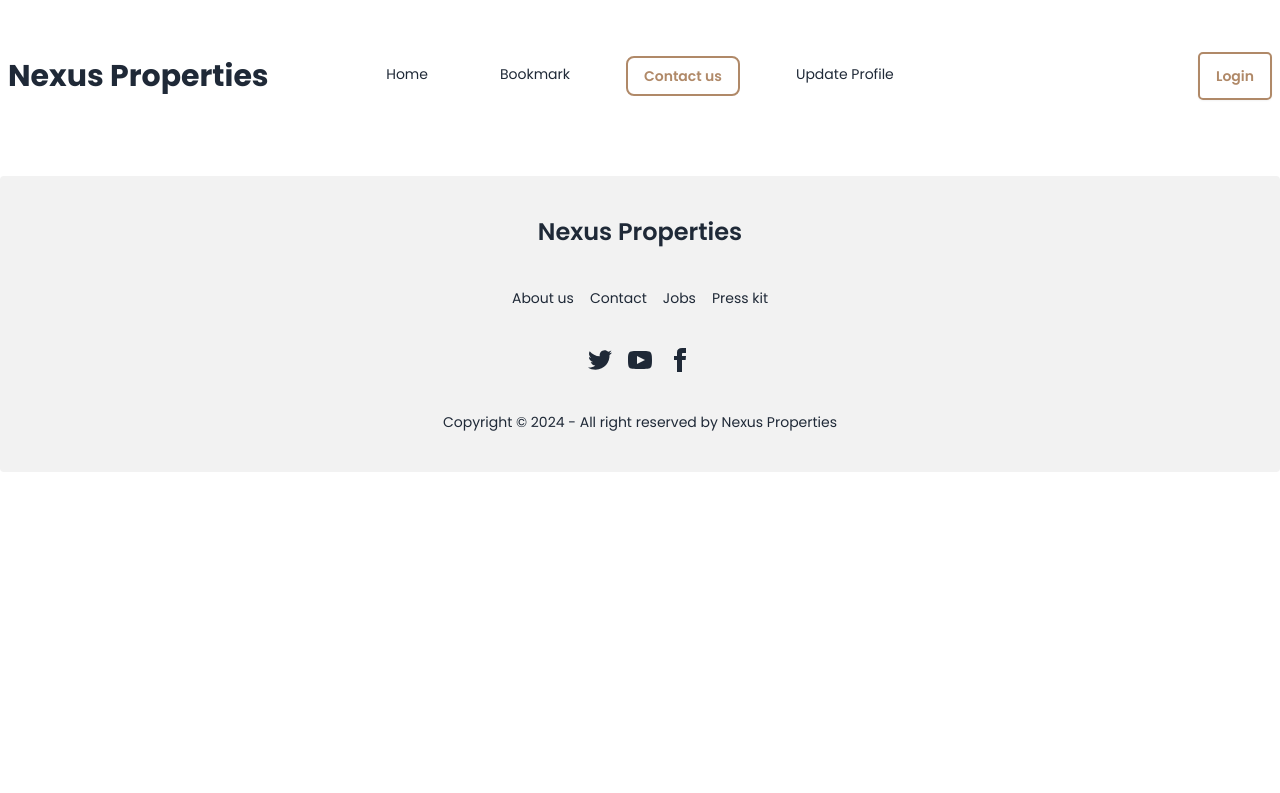
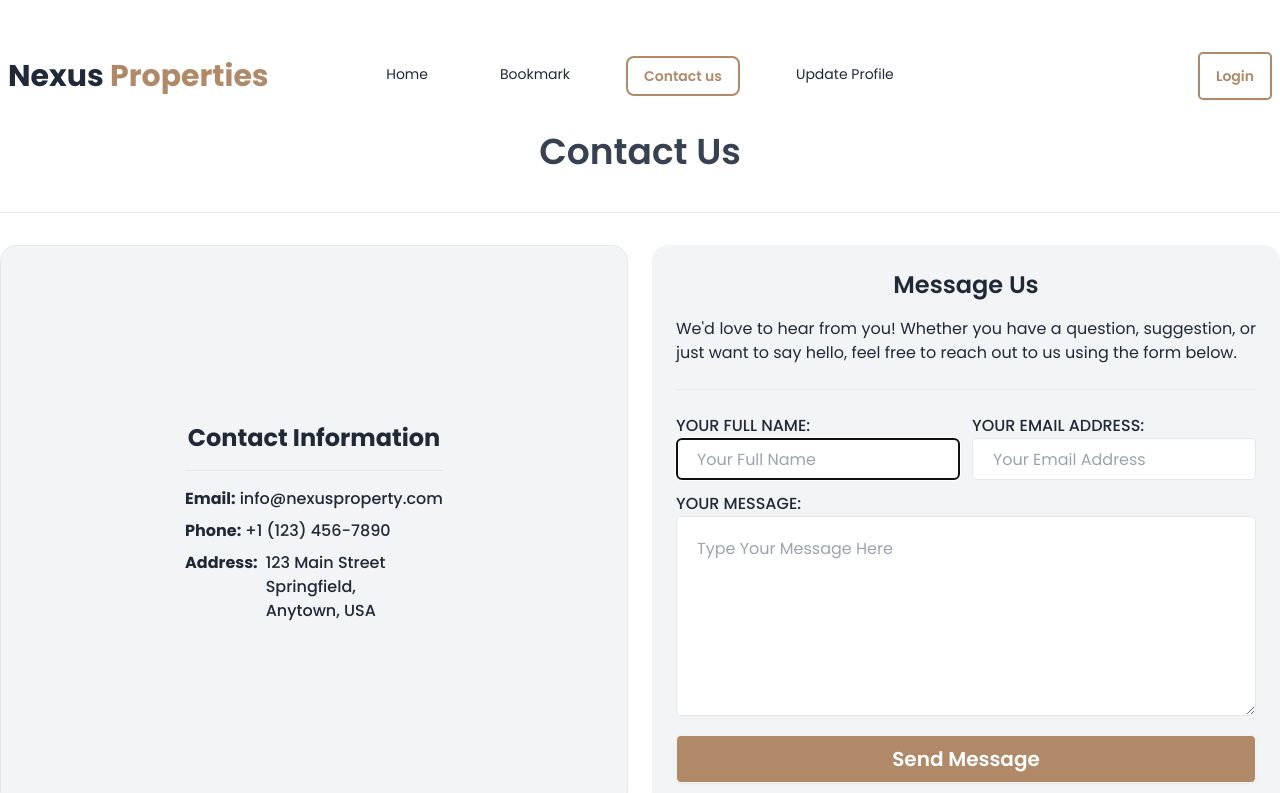
Before and after one commit to najim2004/Nexus-Properties, a React (Vite) app: page /contact-us in a window 1280 px wide. Shown: the top 793 px of the page. Built offline with nearby package versions, Linux system fonts and the light colour scheme; no server answers.

Commit message:
added review slider

```diff
--- a/package.json
+++ b/package.json
@@ -19,6 +19,7 @@
     "react-hook-form": "^7.51.2",
     "react-icons": "^5.0.1",
     "react-router-dom": "^6.22.3",
+    "react-toastify": "^10.0.5",
     "sort-by": "^1.2.0",
     "sweetalert2": "^11.10.7",
     "swiper": "^11.1.1"
--- a/src/App.jsx
+++ b/src/App.jsx
@@ -1,12 +1,16 @@
 import { Outlet } from "react-router-dom";
 import Navbar from "./Shared/Navbar/Navbar";
 import Footer from "./Shared/Footer/Footer";
+import { ToastContainer } from "react-toastify";
+
+import "react-toastify/dist/ReactToastify.css";
 function App() {
   return (
     <div className="">
       <Navbar></Navbar>
       <Outlet />
       <Footer></Footer>
+      <ToastContainer />
     </div>
   );
 }
--- a/src/AuthProvider/AuthProvider.jsx
+++ b/src/AuthProvider/AuthProvider.jsx
@@ -18,6 +18,7 @@ const AuthProvider = ({ children }) => {
   const [user, setUser] = useState(null);
   const [loading, setLoading] = useState(true);
   const [data, setData] = useState([]);
+  const [reviewData, setReviewData] = useState([]);
   const [dataLoading, setDataLoading] = useState(true);
 
   const registerUser = (email, password) => {
@@ -31,6 +32,14 @@ const AuthProvider = ({ children }) => {
       .then((data) => {
         setData(data);
         setDataLoading(false);
+      });
+  }, []);
+
+  useEffect(() => {
+    fetch("/Json/review.json")
+      .then((response) => response.json())
+      .then((data) => {
+        setReviewData(data);
       });
   }, []);
 
@@ -92,6 +101,7 @@ const AuthProvider = ({ children }) => {
 
   const contextData = {
     data,
+    reviewData,
     user,
     loading,
     dataLoading,
--- a/src/Pages/ContactUs/ContactUs.jsx
+++ b/src/Pages/ContactUs/ContactUs.jsx
@@ -1,11 +1,111 @@
-import React from 'react';
+import { useEffect, useRef } from "react";
+import { toast } from "react-toastify";
+const ContactUs = () => {
+  const nameRef = useRef(null);
+  const emailRef = useRef(null);
+  const messageRef = useRef(null);
+  useEffect(() => nameRef.current.focus(), []);
+  const handleSubmit = (e) => {
+    e.preventDefault();
+    toast.success("Wow! Message successfully sent!");
+    nameRef.current.value = "";
+    emailRef.current.value = "";
+    messageRef.current.value = "";
+    nameRef.current.focus();
+  };
+  return (
+    <div className="flex flex-col max-w-[1300px] mx-auto mt-5 items-center mb-6 lg:mb-12">
+      <h1 className="text-4xl font-semibold text-gray-700 mb-2">Contact Us</h1>
+      <hr className="w-full my-8 bg-gray-300 h-[1px]" />
 
-const ContactUs = () => {
-    return (
-        <div>
+      <div className="grid grid-cols-1 lg:grid-cols-2 gap-6 ">
+        <div className="border-[1px] rounded-2xl bg-gray-100 flex flex-col justify-center items-center text-start">
+          <div className="">
+            <h3 className="text-2xl font-bold text-center">
+              Contact Information
+            </h3>
+            <hr className="w-full my-4 bg-gray-300 h-[1px]" />
 
+            <h3 className="font-lg text-gry-500 font-medium mb-2">
+              <span className="font-bold">Email:</span> info@nexusproperty.com
+            </h3>
+
+            <h3 className="font-lg text-gry-500 font-medium mb-2">
+              <span className="font-bold">Phone:</span> +1 (123) 456-7890
+            </h3>
+
+            <div className="font-lg flex text-gry-500 gap-2 font-medium mb-2 items-start">
+              <span className=" font-bold">Address:</span>
+              <p className="max-w-[150px]">
+                123 Main Street Springfield, Anytown, USA
+              </p>
+            </div>
+          </div>
         </div>
-    );
+
+        <div className="contact-page bg-gray-100 p-6 rounded-2xl w-full">
+          <h3 className="text-2xl font-semibold text-center">Message Us</h3>
+          <p className="my-4 text-justify">
+            We'd love to hear from you! Whether you have a question, suggestion,
+            or just want to say hello, feel free to reach out to us using the
+            form below.
+          </p>
+
+          <hr className="w-full my-6 bg-gray-300 h-[1px]" />
+
+          <form
+            onSubmit={handleSubmit}
+            className="grid grid-cols-1 lg:grid-cols-2 gap-3"
+          >
+            <div className="form-group">
+              <label className="font-medium" htmlFor="name">
+                YOUR FULL NAME:
+              </label>
+              <br />
+              <input
+                ref={nameRef}
+                placeholder="Your Full Name"
+                className="p-5 bg-white border-[1px] h-10 w-full rounded-[5px]"
+                type="text"
+                id="name"
+                name="name"
+                required
+              />
+            </div>
+            <div className="form-group">
+              <label className="font-medium" htmlFor="email">
+                YOUR EMAIL ADDRESS:
+              </label>
+              <br />
+              <input
+                ref={emailRef}
+                placeholder="Your Email Address"
+                className="p-5 bg-white border-[1px] h-10 w-full rounded-[5px]"
+                type="email"
+                required
+              />
+            </div>
+            <div className="form-group lg:col-span-2">
+              <label className="font-medium">YOUR MESSAGE:</label>
+              <br />
+              <textarea
+                ref={messageRef}
+                placeholder="Type Your Message Here"
+                className="p-5 bg-white border-[1px] w-full h-[200px] rounded-[5px]"
+                required
+              ></textarea>
+            </div>
+            <button
+              type="submit"
+              className="w-full lg:col-span-2 rounded-[5px] btn bg-cmnBG text-white text-xl font-semibold"
+            >
+              Send Message
+            </button>
+          </form>
+        </div>
+      </div>
+    </div>
+  );
 };
 
 export default ContactUs;
--- a/src/Pages/DetailsPage/DetailsPage.jsx
+++ b/src/Pages/DetailsPage/DetailsPage.jsx
@@ -27,7 +27,7 @@ const DetailsPage = () => {
   return (
     <div>
       <div className="max-w-[1300px] grid grid-cols-1 gap-6 lg:grid-cols-6 mx-auto">
-        <div className="lg:col-span-4 p-5 h-fit border-[1px] border-gray-300 rounded-xl">
+        <div className="lg:col-span-4 p-5 h-fit border-[1px] m-3 border-gray-300 rounded-xl">
           <div className="h-[200px] md:h-[300px] lg:h-[400px] w-full rounded-lg bg-gray-200">
             <img
               className="w-full h-full rounded-lg"
@@ -71,8 +71,8 @@ const DetailsPage = () => {
             <span className="font-bold">Description : </span>
             {findData?.description}
           </div>
-          <div className="flex  mt-10 justify-between items-center">
-            <Link to={-1}>
+          <div className="flex flex-wrap  justify-center md:justify-between  mt-10 lg:justify-between items-center">
+            <Link  to={-1}>
               <button className="btn bg-cmnBG  flex items-center text-white">
                 <IoArrowBack className="font-bold text-xl" /> Previous page
               </button>
--- a/src/Pages/Home/Home.jsx
+++ b/src/Pages/Home/Home.jsx
@@ -1,7 +1,7 @@
 import { useRef } from "react";
-import Navbar from "../../Shared/Navbar/Navbar";
 import Estate from "./Estate/Estate";
 import Slider from "./Slider/Slider";
+import ReviewSection from "./ReviewSection/ReviewSection";
 
 const Home = () => {
   const estateRef = useRef();
@@ -15,6 +15,7 @@ const Home = () => {
     <div className="">
       <Slider scrollHandler={scrollHandler} estateRef={estateRef}></Slider>
       <Estate estateRef={estateRef}></Estate>
+      <ReviewSection></ReviewSection>
     </div>
   );
 };
--- /dev/null
+++ b/src/Pages/Home/ReviewSection/ReviewSection.jsx
@@ -0,0 +1,48 @@
+import { Swiper, SwiperSlide } from "swiper/react";
+import "swiper/css";
+import { useContext } from "react";
+import { AuthContext } from "../../../AuthProvider/AuthProvider";
+import { Autoplay } from "swiper/modules";
+const ReviewSection = () => {
+  const { reviewData } = useContext(AuthContext);
+  return (
+    <div className="max-w-[1300px] mx-auto mt-10 overflow-hidden">
+      <Swiper
+        slidesPerView={3}
+        spaceBetween={10}
+        loop={true}
+        autoplay={{
+          delay: 3000,
+        }}
+        pagination={{
+          clickable: true,
+        }}
+        modules={[Autoplay]}
+        className="mySwiper"
+      >
+        {reviewData.map((review, index) => (
+          <SwiperSlide key={index}>
+            <div className="w-[250px] mx-auto py-3 px-6 overflow-hidden relative min-h-[300px] bg-[#fff5d7] rounded-md">
+              <img className={`${review.image}`} alt="" />
+
+              <div className="ml-[70px]">
+                <h3>
+                  <span className="font-semibold">Name : </span> {review.name}
+                </h3>
+                <p>
+                  <span className="font-medium">From : </span> {review.from}
+                </p>
+              </div>
+              <div className="flex items-center h-full">
+                <p className="text-justify">{review.review_description}</p>
+              </div>
+            </div>
+          </SwiperSlide>
+        ))}
+      </Swiper>
+      {/**/}
+    </div>
+  );
+};
+
+export default ReviewSection;
--- a/src/Pages/Home/Slider/Slider.jsx
+++ b/src/Pages/Home/Slider/Slider.jsx
@@ -17,7 +17,7 @@ const Slider = ({ scrollHandler, estateRef }) => {
           className="rounded-2xl z-0"
           loop={true}
           autoplay={{
-            delay: 2500,
+            delay: 3000,
           }}
           pagination={{
             clickable: true,
@@ -38,7 +38,7 @@ const Slider = ({ scrollHandler, estateRef }) => {
                   className="absolute flex flex-col items-center justify-center inset-0 rounded-2xl"
                   style={{
                     background:
-                      "linear-gradient(0deg, rgba(0, 0, 0, 0.70) 0%, rgba(0, 0, 0, 0.30) 100%)",
+                      "linear-gradient(0deg, rgba(0, 0, 0, 0.50) 0%, rgba(0, 0, 0, 0.10) 100%)",
                   }}
                 ></div>
               </div>
@@ -56,7 +56,7 @@ const Slider = ({ scrollHandler, estateRef }) => {
             </p>
             <button
               onClick={() => scrollHandler(estateRef)}
-              className="btn bg-[#b08968] text-lg border-none h-14 mt-2 lg:mt-4 !rounded-[5px] hover: text-gray-700 !font-bold"
+              className="btn bg-[#b08968]  text-lg border-none h-14 mt-2 lg:mt-4 !rounded-[5px] hover: text-[#ffffffad] !font-bold"
             >
               Explore Now
             </button>
--- a/src/Pages/Register/Register.jsx
+++ b/src/Pages/Register/Register.jsx
@@ -99,6 +99,11 @@ const Register = () => {
                 placeholder="Full Name"
                 className="outline-none w-full px-4 py-3 rounded-md border-gray-300 border-[1px] dark:bg-gray-50 dark:text-gray-800 focus:dark:border-violet-600"
               />
+              {errors?.Name?.type === "required" && (
+                <p className="text-red-500 dark:text-red-400">
+                  This filed is required!
+                </p>
+              )}
             </div>
             <div className="space-y-1 text-sm">
               <label className="block dark:text-gray-600">Photo Url</label>
--- a/src/Shared/Navbar/Navbar.jsx
+++ b/src/Shared/Navbar/Navbar.jsx
@@ -35,7 +35,7 @@ const Navbar = () => {
       <div className="navbar ">
         <div className="navbar-start">
           <Link to={"/"} className="text-xl font-bold md:text-2xl lg:text-3xl">
-            Nexus Properties
+            Nexus <span className="text-cmnBG">Properties</span>
           </Link>
         </div>
         <div className="navbar-center hidden lg:flex">
--- a/src/main.jsx
+++ b/src/main.jsx
@@ -4,6 +4,7 @@ import "./index.css";
 import { RouterProvider } from "react-router-dom";
 import router from "./Routes/Routes.jsx";
 import AuthProvider from "./AuthProvider/AuthProvider.jsx";
+
 
 ReactDOM.createRoot(document.getElementById("root")).render(
   <React.StrictMode>
```
Also changed, not shown: public/Json/review.json (added, +38 -0 lines), 1 other file (tests, documents, lock files or other folders).
